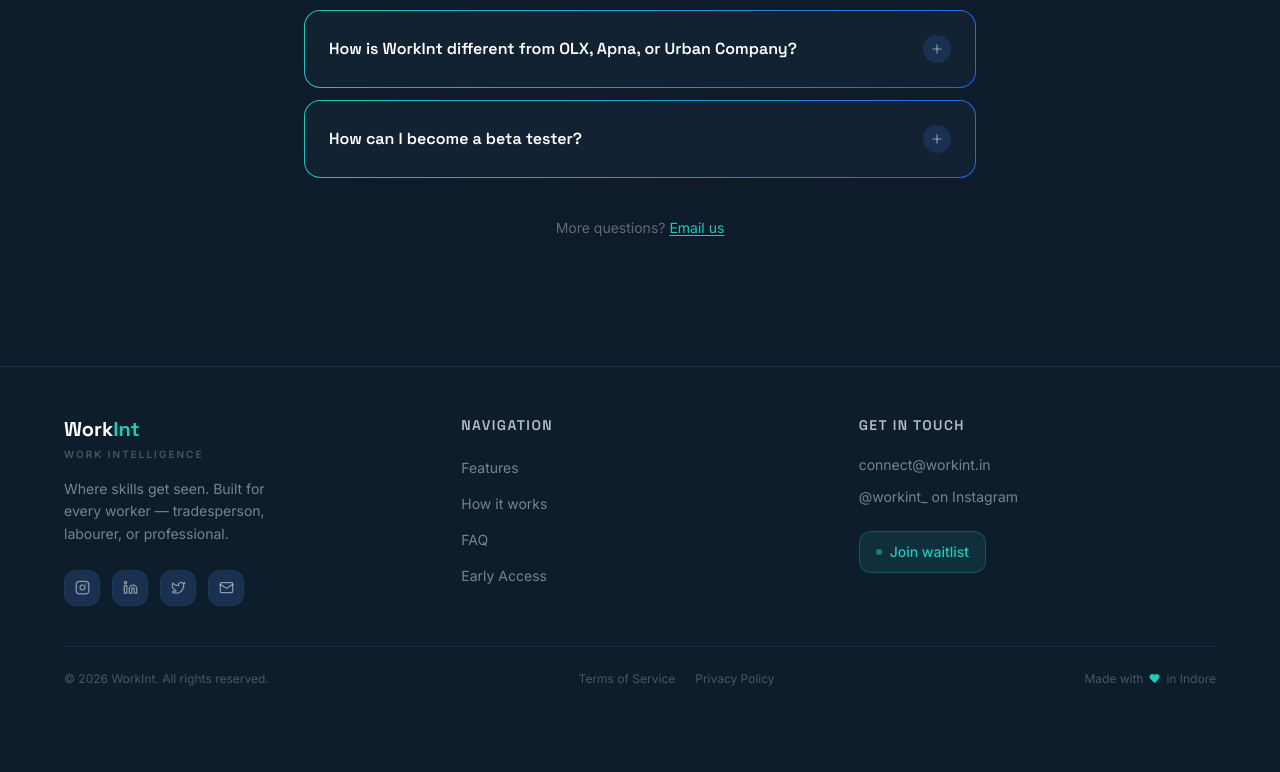
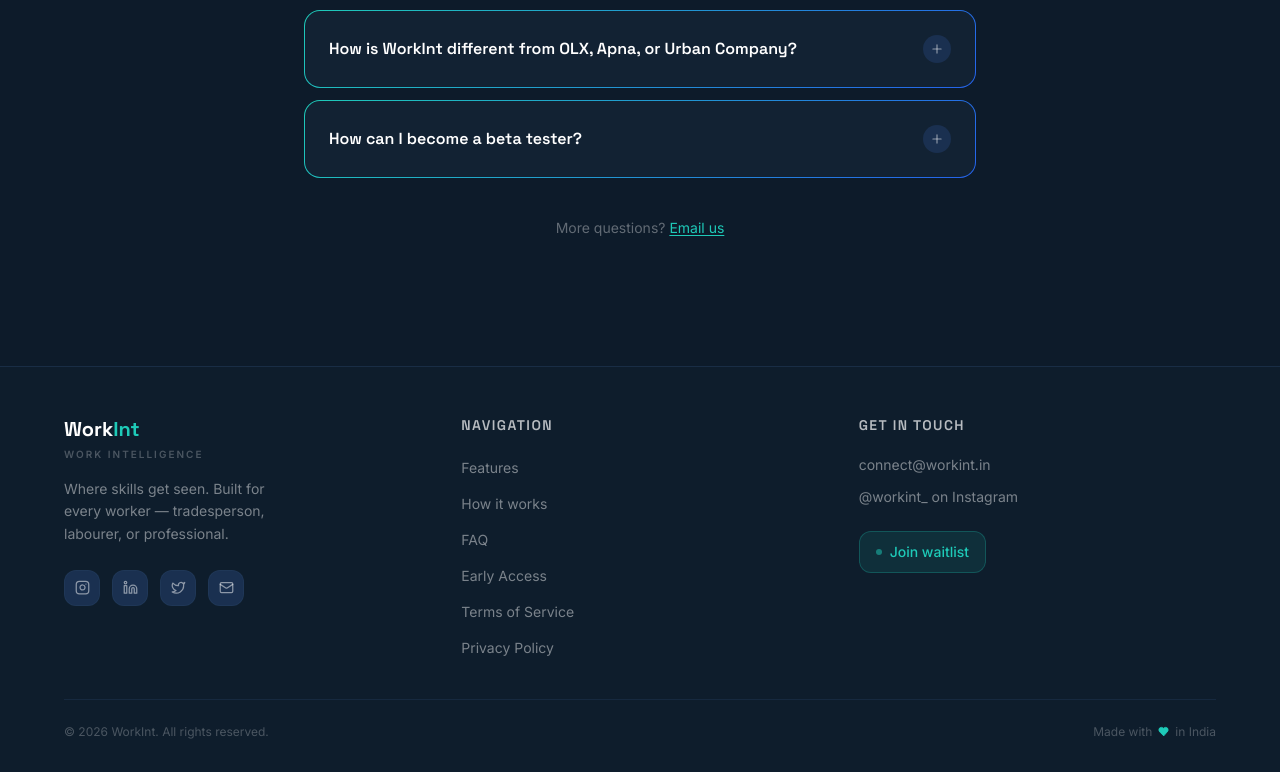
Before and after one commit to AFK10b/workint-web, a Next.js app: page / in a window 1280 px wide. Shown: the part 8328-9100 px from the top of the page. Before the commit the page ends 9047 px from the top, so only its background shows below. Built offline with nearby package versions, Linux system fonts and the light colour scheme; no server answers.

Commit message:
add Terms and Privacy links to footer navigation column
Move legal links from the low-visibility bottom bar into the footer
navigation list so users can actually find them.

```diff
--- a/components/Footer.tsx
+++ b/components/Footer.tsx
@@ -18,6 +18,8 @@ const links = [
   { label: "How it works", href: "#how-it-works" },
   { label: "FAQ", href: "#faq" },
   { label: "Early Access", href: "#early-access" },
+  { label: "Terms of Service", href: "/terms" },
+  { label: "Privacy Policy", href: "/privacy" },
 ];
 
 export default function Footer() {
@@ -111,24 +113,10 @@ export default function Footer() {
         {/* Bottom bar */}
         <div className="border-t border-surface-border/40 pt-6 flex flex-col sm:flex-row items-center justify-between gap-3 text-xs text-white/25">
           <p>© {year} WorkInt. All rights reserved.</p>
-          <div className="flex items-center gap-5">
-            <a
-              href="/terms"
-              className="hover:text-white/60 transition-colors duration-200"
-            >
-              Terms of Service
-            </a>
-            <a
-              href="/privacy"
-              className="hover:text-white/60 transition-colors duration-200"
-            >
-              Privacy Policy
-            </a>
-          </div>
           <p className="flex items-center gap-1.5">
             Made with{" "}
             <Heart size={11} className="text-brand-teal fill-brand-teal" aria-hidden="true" />{" "}
-            in Indore
+            in India
           </p>
         </div>
       </div>
```
